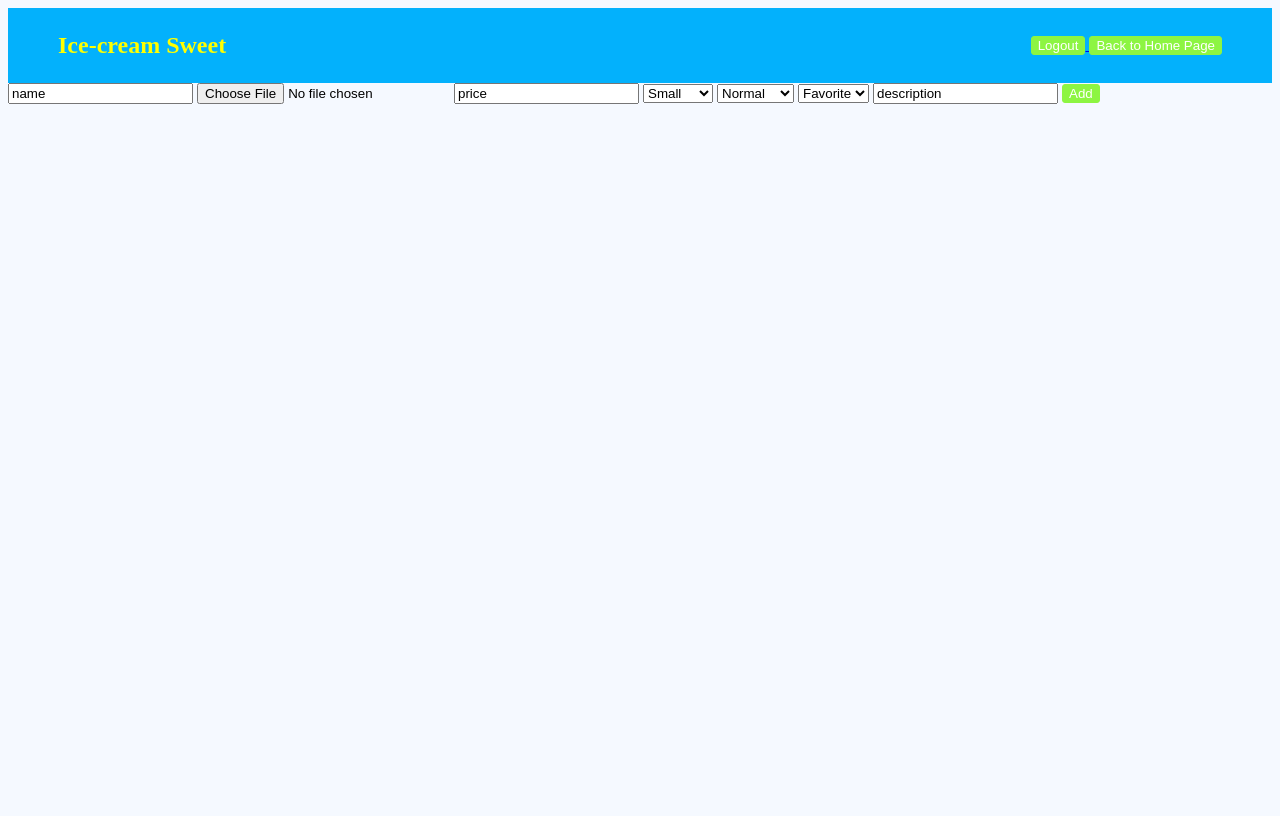
After one commit to Redhawks11120/icecream_web, a Django app: template ice/order/templates/order/manage_ice_cream.html in a window 1280 px wide. The commit adds this page. Run offline with Django 3.2, Linux system fonts and the light colour scheme; the template is opened without the code that fills it, so the values that code supplies are empty.

Commit message:
update 4

```diff
--- a/ice/order/models.py
+++ b/ice/order/models.py
@@ -8,8 +8,6 @@ class Ice_Cream(models.Model):
     name = models.CharField(max_length=200)
     images = models.ImageField()
     price = models.FloatField(default=0)
-    active = models.BooleanField(default=True)
-    inventory = models.IntegerField(default=0)
     ice_size = (
         ('S', 'Small'),
         ('M', 'Medium'),
--- a/ice/order/templates/order/home.html
+++ b/ice/order/templates/order/home.html
@@ -15,6 +15,10 @@
                 {% if user.is_superuser %}
                     <a href="{% url 'statistics' %}">
                         <button>Statistics</button>
+                    </a>
+                    <a href="{% url 'add_form' %}">
+                        <button>Add a cream</button>
+                    </a>
                 {% endif %}
                 {% if user.is_authenticated %}
                     <a href="{% url 'logout' %}">
@@ -34,7 +38,6 @@
                         <button>Login</button>
                     </a>
                 {% endif %}
-
         </div>
     </div>
     <div class="content">
--- /dev/null
+++ b/ice/order/templates/order/manage_ice_cream.html
@@ -0,0 +1,50 @@
+{% load static %}
+
+<!DOCTYPE html>
+<html lang="en" xmlns="http://www.w3.org/1999/html">
+<head>
+    <meta charset="UTF-8">
+    <title>Manage ice cream</title>
+    <link rel="stylesheet" type="text/css" href="{% static 'order/style.css' %}">
+</head>
+<body>
+<div class="container">
+    <div class="header">
+        <div class="homepage"><h3><font size="+2" color="yellow">Ice-cream Sweet</font></h3></div>
+        <div class="logout">
+            <a href="{% url 'logout' %}">
+                <button>Logout</button>
+            </a>
+            <a href="{% url 'home' %}">
+                <button>Back to Home Page</button>
+            </a>
+        </div>
+    </div>
+    <div>
+        <form action="{% url 'add_ice' %}" method="post">
+            {% csrf_token %}
+            <input type="text" name="name" value="name"/>
+            <input type="file" name="images" value="images"/>
+            <input type="text" name="price" value="price"/>
+            <select name="size">
+                <option value="S">Small</option>
+                <option value="M">Medium</option>
+                <option value="L">Large</option>
+            </select>
+            <select name="categories">
+                <option value="N">Normal</option>
+                <option value="G">Good</option>
+                <option value="D">Delicious</option>
+            </select>
+            <select name="frequencies">
+                <option value="F">Favorite</option>
+                <option value="L">Little</option>
+            </select>
+            <input type="text" name="description" value="description">
+            <button type="submit">Add</button>
+        </form>
+    </div>
+</div>
+
+</body>
+</html>
--- a/ice/order/urls.py
+++ b/ice/order/urls.py
@@ -15,4 +15,6 @@ urlpatterns = [
     path('category/', views.category_filter, name='category'),
     path('statistics/', views.statistics_manager, name='statistics'),
     path('viewstatistics/', views.view_statistics, name='view_statistics'),
+    path('add_ice/', views.add_ice, name='add_ice'),
+    path('add_form/', views.add_form, name='add_form'),
 ]
```
Also changed, not shown: ice/order/forms.py (+7 -1 lines), ice/order/templates/order/cate.html (+6 -3 lines), ice/order/views.py (+26 -6 lines), ice/db.sqlite3, ice/order/migrations/0019_auto_20210618_2202.py (added).
